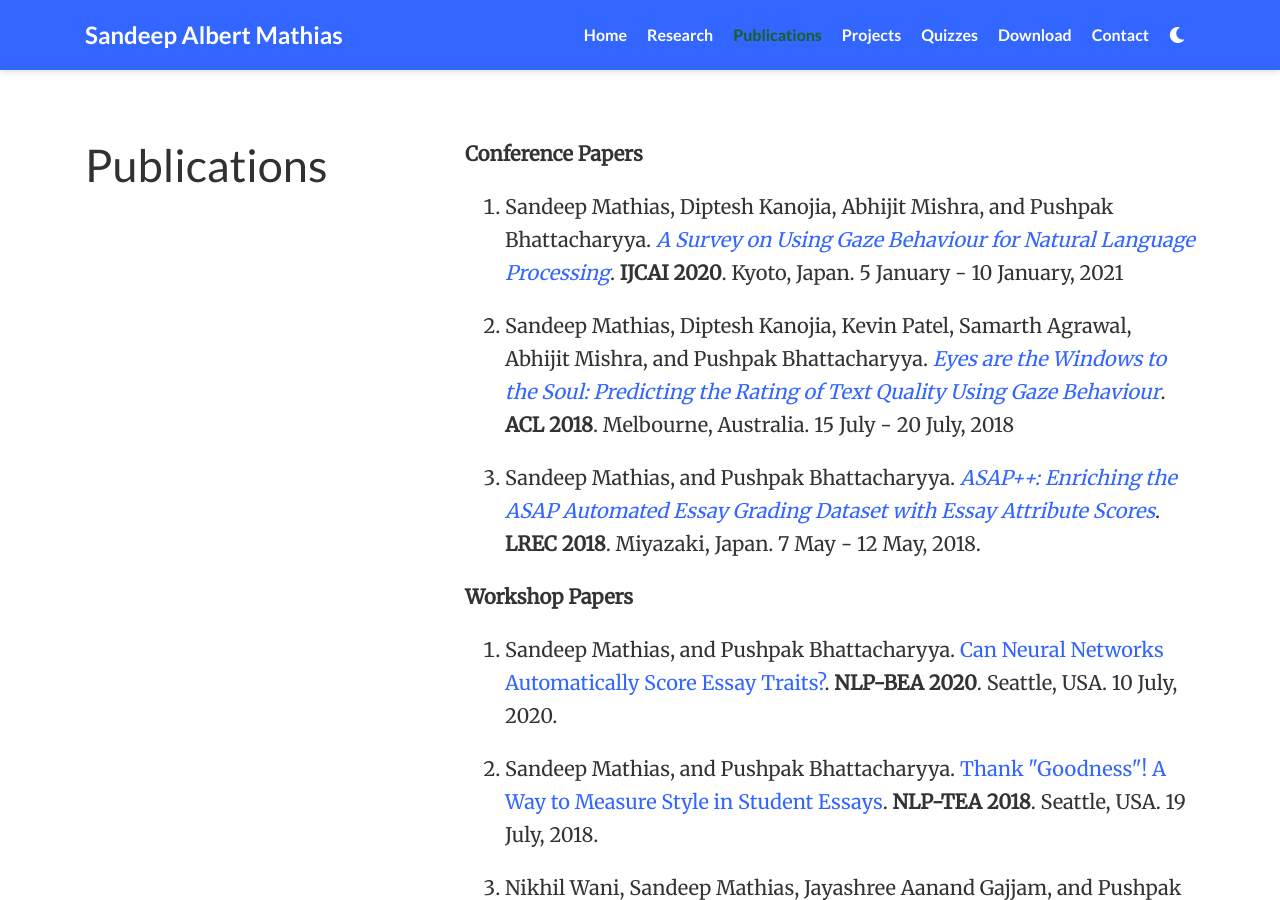
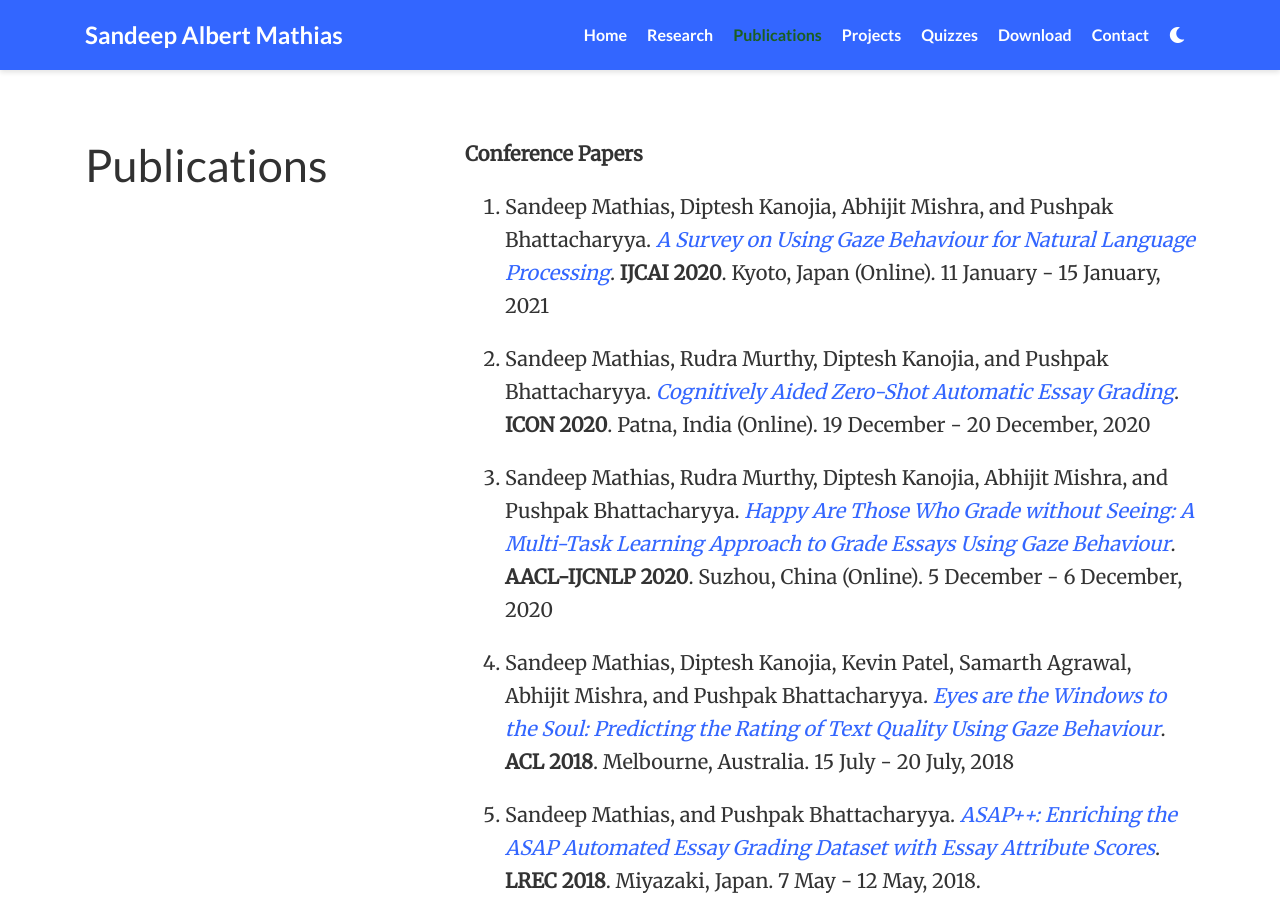
Before and after one commit to lwsam/lwsam.github.io, a Jekyll site: the page index.html, which Jekyll copies as it is, in a window 1280 px wide and 900 px high, scrolled down 1381 px. Built offline with Jekyll 4.4.1, drawn with Linux system fonts in a browser that asks for light colours; nearby versions of some CDN libraries; Markdown is read by kramdown in place of the engine named in the settings; a style sheet for code colours, icons or effects is not loaded.

Commit message:
Update index.html

```diff
--- a/index.html
+++ b/index.html
@@ -231,7 +231,13 @@
 <p><strong>Conference Papers</strong></p>
 <ol start="1">
 <li>
-	<p>Sandeep Mathias, Diptesh Kanojia, Abhijit Mishra, and Pushpak Bhattacharyya. <a href="papers/ijcai20-gaze-survey.pdf"><em>A Survey on Using Gaze Behaviour for Natural Language Processing</em></a>. <strong>IJCAI 2020</strong>. Kyoto, Japan. 5 January - 10 January, 2021</p>
+	<p>Sandeep Mathias, Diptesh Kanojia, Abhijit Mishra, and Pushpak Bhattacharyya. <a href="papers/ijcai20-gaze-survey.pdf"><em>A Survey on Using Gaze Behaviour for Natural Language Processing</em></a>. <strong>IJCAI 2020</strong>. Kyoto, Japan (Online). 11 January - 15 January, 2021</p>
+</li>
+<li>
+	<p>Sandeep Mathias, Rudra Murthy, Diptesh Kanojia, and Pushpak Bhattacharyya. <a href="papers/icon20-cognitive-0shot-AEG.pdf"><em>Cognitively Aided Zero-Shot Automatic Essay Grading</em></a>. <strong>ICON 2020</strong>. Patna, India (Online). 19 December - 20 December, 2020</p>
+</li>
+<li>
+	<p>Sandeep Mathias, Rudra Murthy, Diptesh Kanojia, Abhijit Mishra, and Pushpak Bhattacharyya. <a href="papers/aacl-ijcnlp20-cognitive-AEG.pdf"><em>Happy Are Those Who Grade without Seeing: A Multi-Task Learning Approach to Grade Essays Using Gaze Behaviour</em></a>. <strong>AACL-IJCNLP 2020</strong>. Suzhou, China (Online). 5 December - 6 December, 2020</p>
 </li>
 <li>
 	<p>Sandeep Mathias, Diptesh Kanojia, Kevin Patel, Samarth Agrawal, Abhijit Mishra, and Pushpak Bhattacharyya. <a href="papers/acl18-text-quality.pdf"><em>Eyes are the Windows to the Soul: Predicting the Rating of Text Quality Using Gaze Behaviour</em></a>. <strong>ACL 2018</strong>. Melbourne, Australia. 15 July - 20 July, 2018</p>
```
